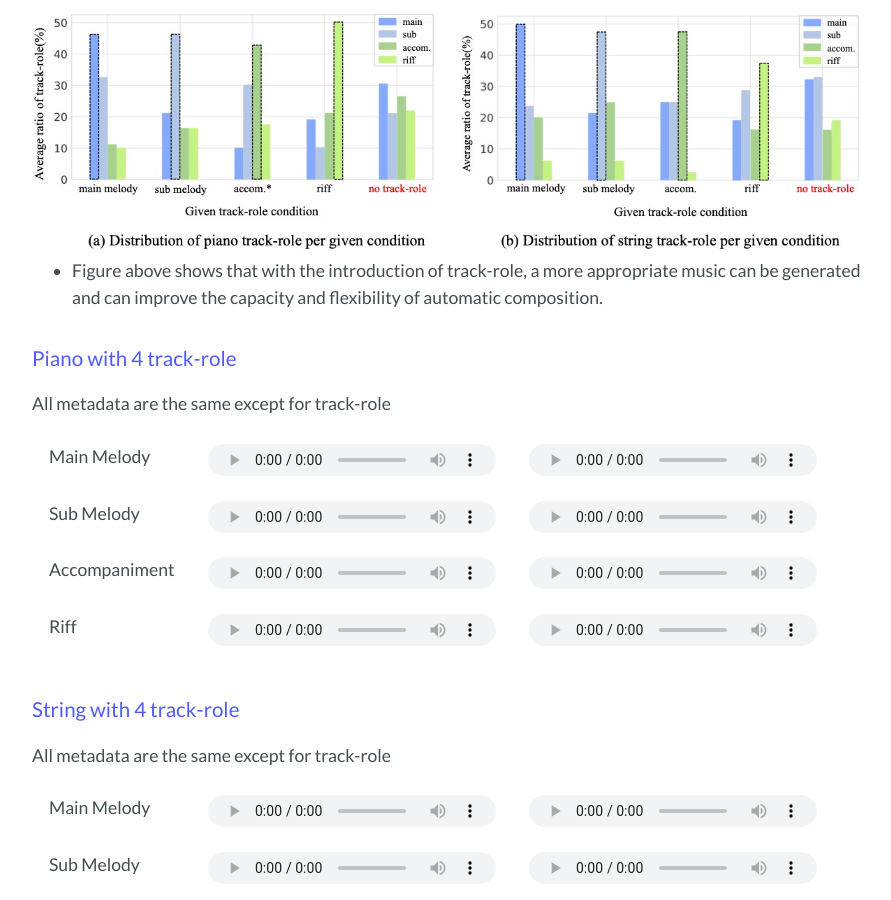
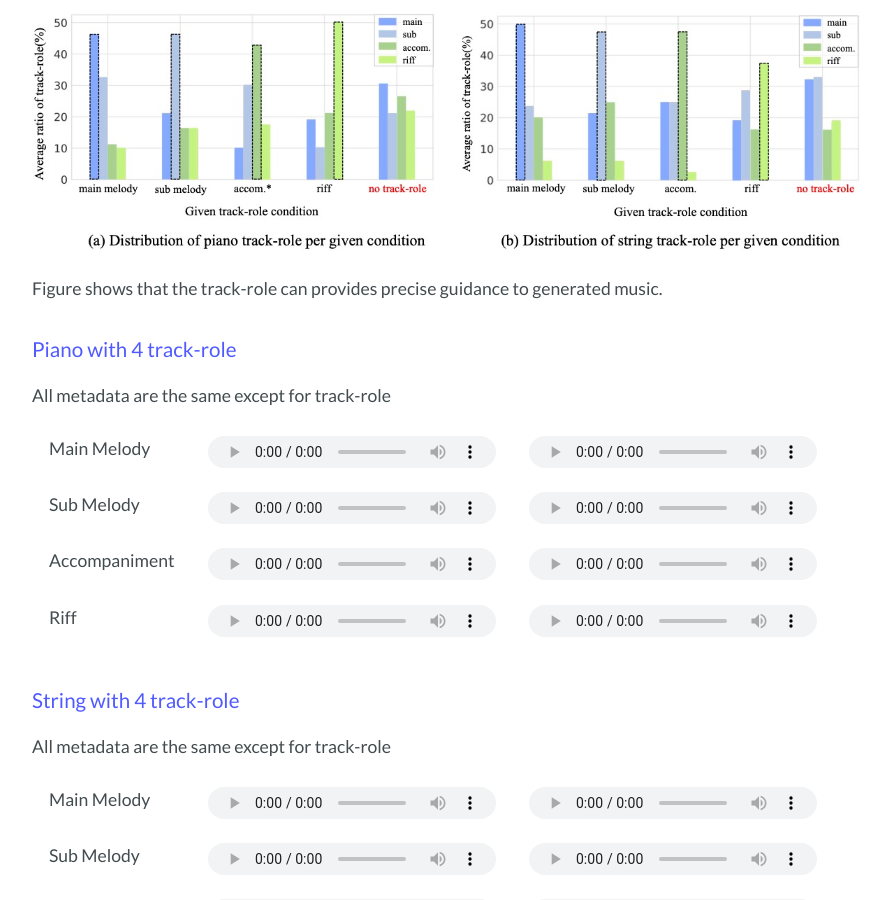
Before and after one commit to POZAlabs/ComMU, a Jekyll site: the page built from index.md, in a window 1280 px wide and 900 px high, scrolled down 4281 px. Shown: the whole window, without its empty margins (192-1083 px from the left). Built offline with Jekyll 4.4.1, drawn with Linux system fonts in a browser that asks for light colours; our own code applies the rules of GitHub Pages for plain Markdown files.

Commit message:
Update index.md

```diff
--- a/index.md
+++ b/index.md
@@ -130,7 +130,7 @@ Our system does not reconstruct ground-truth samples but generate samples that h
   <img src="./assets/img/figure_7.png" width=1000x>
 </div>
 
- - Figure above shows that with the introduction of track-role, a more appropriate music can be generated and can improve the capacity and flexibility of automatic composition.
+Figure shows that the track-role can provides precise guidance to generated music.
 
 
 
```
